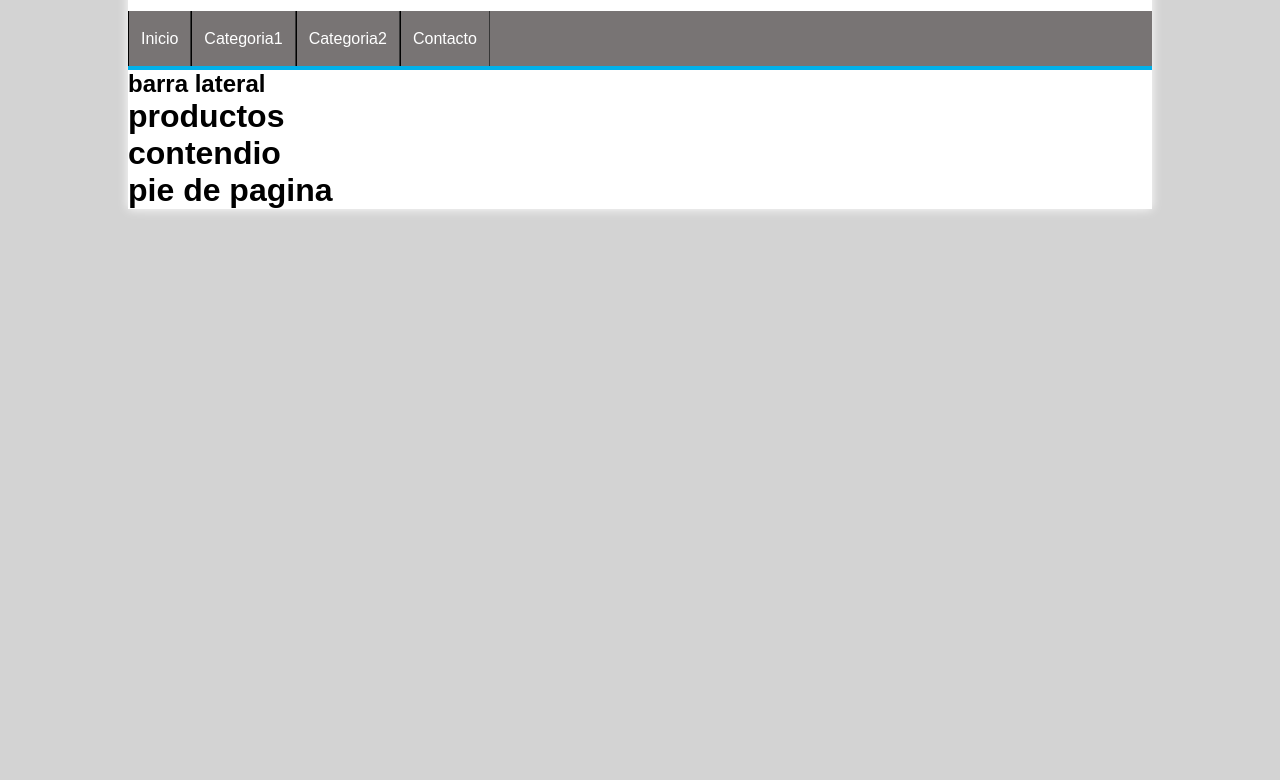
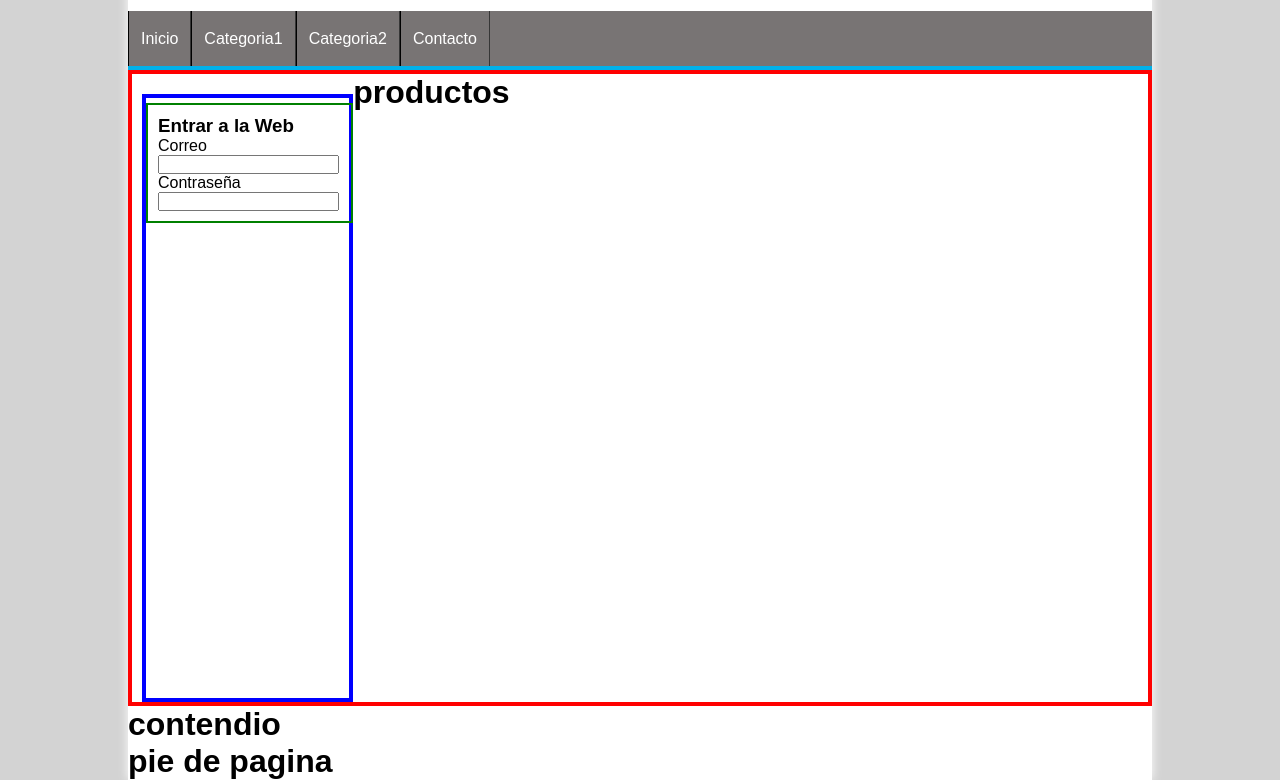
Before and after one commit to l-star-gif/Tienda3352824, a plain HTML site: page index.html in a window 1280 px wide. Shown: the part 129-909 px from the top of the page. Before the commit the page ends 800 px from the top, so only its background shows below. Drawn offline with Linux system fonts and the light colour scheme.

Commit message:
Actualizado el proyecto hasta el lateral

```diff
--- a/index.html
+++ b/index.html
@@ -36,7 +36,16 @@
 
     <div id="content">
        <aside id="lateral">
-         <h1> barra lateral</h1>
+        <div id="login" class ="block_aside">
+          <h3> Entrar a la Web</h3>
+          <form action="#" method="post">
+            <Label for="email">Correo</label>
+            <input type="email" name="email">
+
+            <label for="#"> Contraseña</label>
+            <input type="password" name="password">
+          </form>
+        </div>
        </aside>
 
         <div id="Central">
--- a/style.css
+++ b/style.css
@@ -90,9 +90,26 @@ body {
 
 }
 
-#Content{
+#content{
     margin: 0px auto;
     overflow: hidden;
     background: white;
     border: 4px solid red;
 }
+
+#lateral{
+    width: 20%;
+    min-height: 600px;
+    float: left;
+    margin-top: 20px;
+    margin-left: 10px;
+    border: 4px solid blue;
+}
+
+#lateral .block_aside{
+  display: block;
+  width: 90%;
+  margin: 5px auto;
+  padding: 10px;
+  border: 2px solid green;
+}
```
